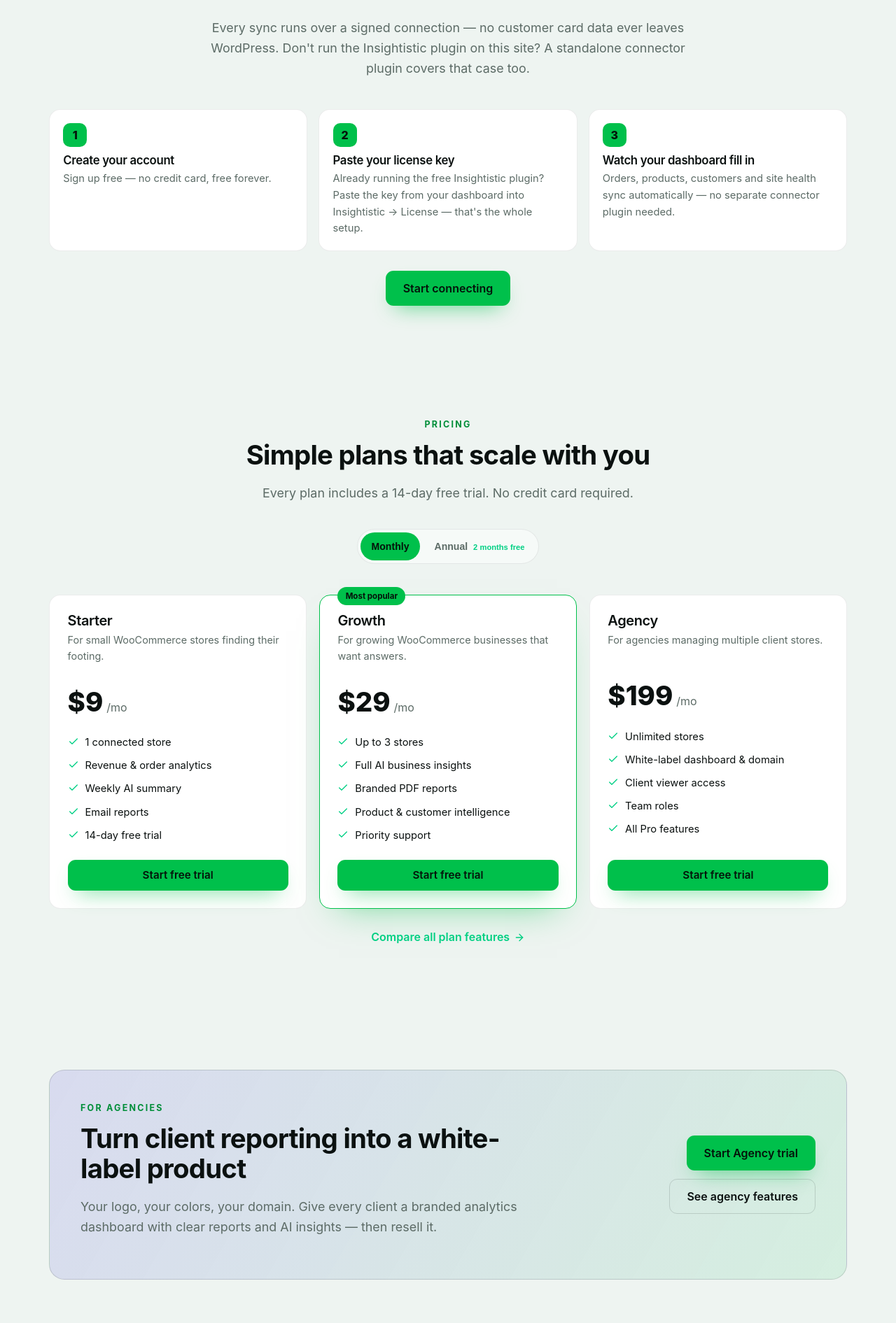
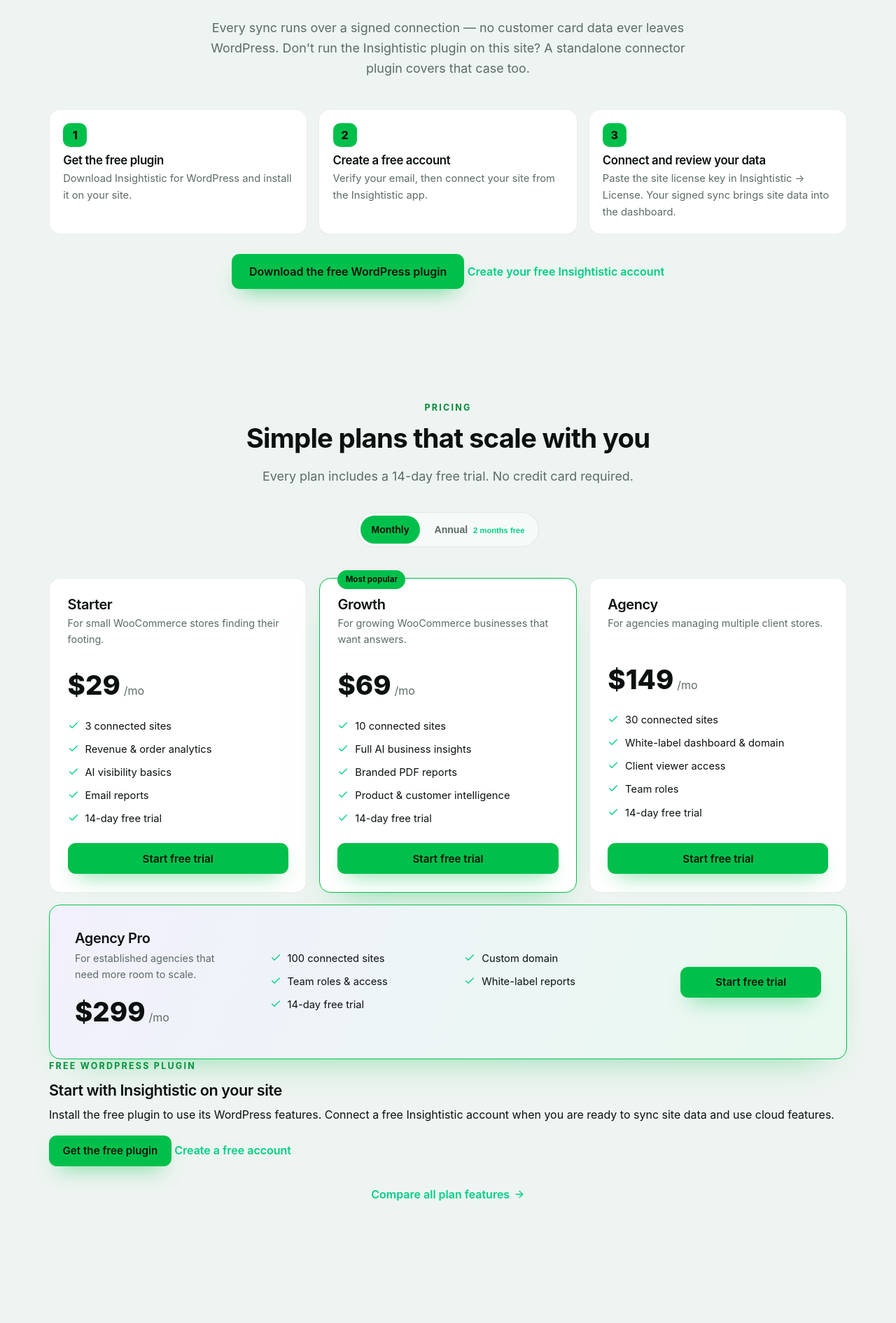
Before and after one commit to Shubochandrosarker/insightistic-website, a WordPress theme: template insightistic-marketing/front-page.php in a window 1280 px wide. Shown: the part 3857-5748 px from the top of the page at 70% size. Run offline with PHP 8.4 and a stand-in for WordPress, Linux system fonts and the light colour scheme; the site name, menu and one post (Sample post) are stand-ins, and other content is empty; some libraries are stand-ins or nearby versions.

Commit message:
Fix Insightistic pricing and newsletter signup

```diff
--- a/formistic/formistic.php
+++ b/formistic/formistic.php
@@ -4,7 +4,7 @@
  * Plugin Name:       Formistic — Smart Contact Forms for WordPress Leads
  * Plugin URI:        https://www.wordpressistic.com/marketplace/plugins/formistic/
  * Description:       Formistic centralizes form capture, lead inbox management, replies, analytics, automation, and AI-assisted workflows in WordPress.
- * Version:           2.0.5
+ * Version:           2.0.7
  * Requires at least: 6.2
  * Requires PHP:      7.4
  * Author:            Wordpressistic Organization
@@ -31,7 +31,7 @@ if (! defined('ABSPATH')) {
  * WPISTIC_FORMISTIC_URL        — URL to plugin directory (trailing slash).
  * WPISTIC_FORMISTIC_BASENAME   — Plugin basename (folder/file.php) for hooks.
  */
-define('WPISTIC_FORMISTIC_VERSION', '2.0.5');
+define('WPISTIC_FORMISTIC_VERSION', '2.0.7');
 define('WPISTIC_FORMISTIC_DB_VERSION', '1.3.0');
 define('WPISTIC_FORMISTIC_FILE', __FILE__);
 define('WPISTIC_FORMISTIC_PATH', plugin_dir_path(__FILE__));
--- /dev/null
+++ b/insightistic-marketing/assets/css/pricing-layout.css
@@ -0,0 +1,35 @@
+/* Keep Agency Pro as a full-width, landscape card on desktop pricing grids. */
+@media (min-width: 820px) {
+	.ins-grid--pricing > .ins-plan--agency-pro {
+		grid-column: 1 / -1;
+		width: 100%;
+		min-width: 0;
+		display: grid;
+		grid-template-columns: minmax(13rem, 0.85fr) minmax(0, 2fr) minmax(12rem, 0.75fr);
+		grid-template-rows: auto auto 1fr;
+		align-items: center;
+		column-gap: clamp(1.25rem, 4vw, 3.5rem);
+		padding: clamp(1.5rem, 3vw, 2.25rem);
+		border-color: var(--brand);
+		background: linear-gradient(112deg, rgba(108, 92, 231, 0.09), rgba(0, 192, 75, 0.09)), var(--panel);
+		box-shadow: 0 24px 55px -36px rgba(0, 192, 75, 0.65), 0 1px 0 rgba(255, 255, 255, 0.85) inset;
+	}
+
+	.ins-plan--agency-pro .ins-plan__name { grid-column: 1; grid-row: 1; margin: 0; }
+	.ins-plan--agency-pro .ins-plan__tagline { grid-column: 1; grid-row: 2; min-height: 0; margin: 0.35rem 0 0; }
+	.ins-plan--agency-pro .ins-plan__price { grid-column: 1; grid-row: 3; margin: 0.7rem 0 0; }
+	.ins-plan--agency-pro .ins-plan__features {
+		grid-column: 2;
+		grid-row: 1 / 4;
+		grid-template-columns: repeat(2, minmax(0, 1fr));
+		align-self: center;
+		margin: 0;
+		column-gap: 1.25rem;
+	}
+	.ins-plan--agency-pro > .ins-btn { grid-column: 3; grid-row: 1 / 4; align-self: center; margin: 0; }
+	.ins-plan--agency-pro .ins-plan__badge { top: -0.75rem; left: clamp(1.25rem, 3vw, 2rem); }
+}
+
+@media (max-width: 819px) {
+	.ins-plan--agency-pro { border-color: var(--brand); background: linear-gradient(135deg, rgba(108, 92, 231, 0.07), rgba(0, 192, 75, 0.07)), var(--panel); }
+}
--- a/insightistic-marketing/functions.php
+++ b/insightistic-marketing/functions.php
@@ -16,7 +16,7 @@ if ( ! defined( 'ABSPATH' ) ) {
 
 // Keep the marketing theme's cache-busting version separate from the
 // Insightistic Connector plugin's global version constant.
-define( 'INSIGHTISTIC_MARKETING_VERSION', '1.4.3' );
+define( 'INSIGHTISTIC_MARKETING_VERSION', '1.4.7' );
 define( 'INSIGHTISTIC_DIR', get_template_directory() );
 define( 'INSIGHTISTIC_URI', get_template_directory_uri() );
 
--- a/insightistic-marketing/inc/enqueue.php
+++ b/insightistic-marketing/inc/enqueue.php
@@ -18,7 +18,7 @@ add_action(
 	function () {
 		// Keep asset URLs fresh even if a host retains an older functions.php in
 		// opcode cache for a short period after a file-manager deployment.
-		$ver = defined( 'INSIGHTISTIC_MARKETING_VERSION' ) ? INSIGHTISTIC_MARKETING_VERSION : '1.4.3';
+		$ver = defined( 'INSIGHTISTIC_MARKETING_VERSION' ) ? INSIGHTISTIC_MARKETING_VERSION : '1.4.7';
 		$css = INSIGHTISTIC_URI . '/assets/css';
 		$js  = INSIGHTISTIC_URI . '/assets/js';
 
@@ -33,6 +33,7 @@ add_action(
 		// Pricing toggle only where it's needed.
 		if ( is_front_page() || is_page_template( 'page-templates/template-pricing.php' ) || is_page( 'pricing' ) ) {
 			wp_enqueue_script( 'insightistic-pricing-toggle', $js . '/pricing-toggle.js', array(), $ver, true );
+			wp_enqueue_style( 'insightistic-pricing-layout', $css . '/pricing-layout.css', array( 'insightistic-responsive' ), $ver );
 		}
 
 		if ( is_singular() && comments_open() && get_option( 'thread_comments' ) ) {
--- a/insightistic-marketing/inc/helpers.php
+++ b/insightistic-marketing/inc/helpers.php
@@ -256,6 +256,7 @@ function insightistic_fetch_pricing_plans_from_api() {
 /** Map one {api}/api/public/plans row into the shape pricing-card.php renders. */
 function insightistic_map_api_plan( $api_plan ) {
 	$slug = isset( $api_plan['slug'] ) ? (string) $api_plan['slug'] : '';
+	$features = array_map( 'insightistic_plan_feature_label', (array) ( $api_plan['features'] ?? array() ) );
 
 	return array(
 		'slug'     => $slug,
@@ -263,7 +264,7 @@ function insightistic_map_api_plan( $api_plan ) {
 		'tagline'  => insightistic_plan_tagline( $slug ),
 		'monthly'  => insightistic_format_plan_price( $api_plan['price_monthly'] ?? 0 ),
 		'yearly'   => insightistic_format_plan_price( $api_plan['price_yearly'] ?? 0 ),
-		'features' => array_map( 'insightistic_plan_feature_label', (array) ( $api_plan['features'] ?? array() ) ),
+		'features' => array_values( array_unique( $features ) ),
 		'featured' => ! empty( $api_plan['is_featured'] ),
 	);
 }
@@ -285,8 +286,8 @@ function insightistic_plan_tagline( $slug ) {
 		array(
 			'starter' => 'For small WooCommerce stores finding their footing.',
 			'growth'  => 'For growing WooCommerce businesses that want answers.',
-			'pro'     => 'For growing WooCommerce businesses that want answers.',
 			'agency'  => 'For agencies managing multiple client stores.',
+			'agency_pro' => 'For established agencies that need more room to scale.',
 		)
 	);
 
@@ -330,27 +331,35 @@ function insightistic_pricing_plans_fallback() {
 			'slug'      => 'starter',
 			'name'      => 'Starter',
 			'tagline'   => 'For small WooCommerce stores finding their footing.',
-			'monthly'   => '$9',
-			'yearly'    => '$90',
-			'features'  => array( '1 connected store', 'Revenue & order analytics', 'Weekly AI summary', 'Email reports', '14-day free trial' ),
+			'monthly'   => '$29',
+			'yearly'    => '$290',
+			'features'  => array( '3 connected sites', 'Revenue & order analytics', 'AI visibility basics', 'Email reports', '14-day free trial' ),
 			'featured'  => false,
 		),
 		array(
 			'slug'      => 'growth',
 			'name'      => 'Growth',
 			'tagline'   => 'For growing WooCommerce businesses that want answers.',
-			'monthly'   => '$29',
-			'yearly'    => '$290',
-			'features'  => array( 'Up to 3 stores', 'Full AI business insights', 'Branded PDF reports', 'Product & customer intelligence', 'Priority support' ),
+			'monthly'   => '$69',
+			'yearly'    => '$690',
+			'features'  => array( '10 connected sites', 'Full AI business insights', 'Branded PDF reports', 'Product & customer intelligence', '14-day free trial' ),
 			'featured'  => true,
 		),
 		array(
 			'slug'      => 'agency',
 			'name'      => 'Agency',
 			'tagline'   => 'For agencies managing multiple client stores.',
-			'monthly'   => '$199',
-			'yearly'    => '$1,990',
-			'features'  => array( 'Unlimited stores', 'White-label dashboard & domain', 'Client viewer access', 'Team roles', 'All Pro features' ),
+			'monthly'   => '$149',
+			'yearly'    => '$1,490',
+			'features'  => array( '30 connected sites', 'White-label dashboard & domain', 'Client viewer access', 'Team roles', '14-day free trial' ),
+		),
+		array(
+			'slug'      => 'agency_pro',
+			'name'      => 'Agency Pro',
+			'tagline'   => 'For established agencies that need more room to scale.',
+			'monthly'   => '$299',
+			'yearly'    => '$2,990',
+			'features'  => array( '100 connected sites', 'Custom domain', 'Team roles & access', 'White-label reports', '14-day free trial' ),
 			'featured'  => false,
 		),
 	);
--- a/insightistic-marketing/style.css
+++ b/insightistic-marketing/style.css
@@ -4,7 +4,7 @@ Theme URI: https://insightistic.com
 Author: WordPressistic
 Author URI: https://insightistic.com
 Description: Premium light SaaS marketing theme for Insightistic — AI Business Analytics for WordPress & WooCommerce. Mobile-first, fast, SEO-friendly and Formistic-ready. The SaaS app and dashboard live separately at app.insightistic.com; this theme only powers the public marketing website.
-Version: 1.4.3
+Version: 1.4.7
 Requires at least: 6.4
 Tested up to: 6.7
 Requires PHP: 8.0
--- a/insightistic-marketing/template-parts/cards/pricing-card.php
+++ b/insightistic-marketing/template-parts/cards/pricing-card.php
@@ -15,8 +15,9 @@ if ( empty( $plan ) ) {
 	return;
 }
 $featured = ! empty( $plan['featured'] );
+$plan_slug = isset( $plan['slug'] ) ? sanitize_key( (string) $plan['slug'] ) : '';
 ?>
-<article class="ins-plan<?php echo $featured ? ' ins-plan--featured' : ''; ?>">
+<article class="ins-plan<?php echo $featured ? ' ins-plan--featured' : ''; ?><?php echo 'agency_pro' === $plan_slug ? ' ins-plan--agency-pro' : ''; ?>">
 	<?php if ( $featured ) : ?>
 		<span class="ins-plan__badge"><?php esc_html_e( 'Most popular', 'insightistic-marketing' ); ?></span>
 	<?php endif; ?>
--- a/insightistic-marketing/template-parts/sections/connector.php
+++ b/insightistic-marketing/template-parts/sections/connector.php
@@ -10,9 +10,9 @@ if ( ! defined( 'ABSPATH' ) ) {
 }
 
 $steps = array(
-	array( 'n' => '1', 'title' => __( 'Create your account', 'insightistic-marketing' ), 'text' => __( 'Sign up free — no credit card, free forever.', 'insightistic-marketing' ) ),
-	array( 'n' => '2', 'title' => __( 'Paste your license key', 'insightistic-marketing' ), 'text' => __( 'Already running the free Insightistic plugin? Paste the key from your dashboard into Insightistic → License — that\'s the whole setup.', 'insightistic-marketing' ) ),
-	array( 'n' => '3', 'title' => __( 'Watch your dashboard fill in', 'insightistic-marketing' ), 'text' => __( 'Orders, products, customers and site health sync automatically — no separate connector plugin needed.', 'insightistic-marketing' ) ),
+	array( 'n' => '1', 'title' => __( 'Get the free plugin', 'insightistic-marketing' ), 'text' => __( 'Download Insightistic for WordPress and install it on your site.', 'insightistic-marketing' ) ),
+	array( 'n' => '2', 'title' => __( 'Create a free account', 'insightistic-marketing' ), 'text' => __( 'Verify your email, then connect your site from the Insightistic app.', 'insightistic-marketing' ) ),
+	array( 'n' => '3', 'title' => __( 'Connect and review your data', 'insightistic-marketing' ), 'text' => __( 'Paste the site license key in Insightistic → License. Your signed sync brings site data into the dashboard.', 'insightistic-marketing' ) ),
 );
 ?>
 <section class="ins-section ins-connector" aria-labelledby="ins-connector-title">
@@ -32,7 +32,8 @@ $steps = array(
 			<?php endforeach; ?>
 		</ol>
 		<div class="ins-center">
-			<a class="ins-btn ins-btn--brand ins-btn--lg" href="<?php echo esc_url( insightistic_register_url() ); ?>"><?php esc_html_e( 'Start connecting', 'insightistic-marketing' ); ?></a>
+			<a class="ins-btn ins-btn--brand ins-btn--lg" href="https://github.com/Wordpressistic/insightistic/releases/latest" target="_blank" rel="noopener noreferrer"><?php esc_html_e( 'Download the free WordPress plugin', 'insightistic-marketing' ); ?></a>
+			<a class="ins-link ins-connector__account-link" href="<?php echo esc_url( insightistic_register_url() ); ?>"><?php esc_html_e( 'Create your free Insightistic account', 'insightistic-marketing' ); ?></a>
 		</div>
 	</div>
 </section>
--- a/insightistic-marketing/template-parts/sections/pricing.php
+++ b/insightistic-marketing/template-parts/sections/pricing.php
@@ -32,6 +32,18 @@ $plans = insightistic_pricing_plans();
 			?>
 		</div>
 
+		<aside class="ins-pricing-plugin" aria-labelledby="ins-pricing-plugin-title">
+			<div class="ins-pricing-plugin__copy">
+				<p class="ins-eyebrow"><?php esc_html_e( 'Free WordPress plugin', 'insightistic-marketing' ); ?></p>
+				<h3 id="ins-pricing-plugin-title"><?php esc_html_e( 'Start with Insightistic on your site', 'insightistic-marketing' ); ?></h3>
+				<p><?php esc_html_e( 'Install the free plugin to use its WordPress features. Connect a free Insightistic account when you are ready to sync site data and use cloud features.', 'insightistic-marketing' ); ?></p>
+			</div>
+			<div class="ins-pricing-plugin__actions">
+				<a class="ins-btn ins-btn--brand" href="https://github.com/Wordpressistic/insightistic/releases/latest"><?php esc_html_e( 'Get the free plugin', 'insightistic-marketing' ); ?></a>
+				<a class="ins-link" href="<?php echo esc_url( insightistic_register_url() ); ?>"><?php esc_html_e( 'Create a free account', 'insightistic-marketing' ); ?></a>
+			</div>
+		</aside>
+
 		<p class="ins-center ins-pricing__foot">
 			<a class="ins-link" href="<?php echo esc_url( home_url( '/pricing' ) ); ?>"><?php esc_html_e( 'Compare all plan features', 'insightistic-marketing' ); ?> <?php echo insightistic_icon( 'arrow-right', 16 ); // phpcs:ignore WordPress.Security.EscapeOutput.OutputNotEscaped ?></a>
 		</p>
```
Also changed, not shown: formistic/assets/newsletter.js (+45 -3 lines), formistic/includes/class-formistic-newsletter.php (+52 -36 lines), formistic/readme.txt.
